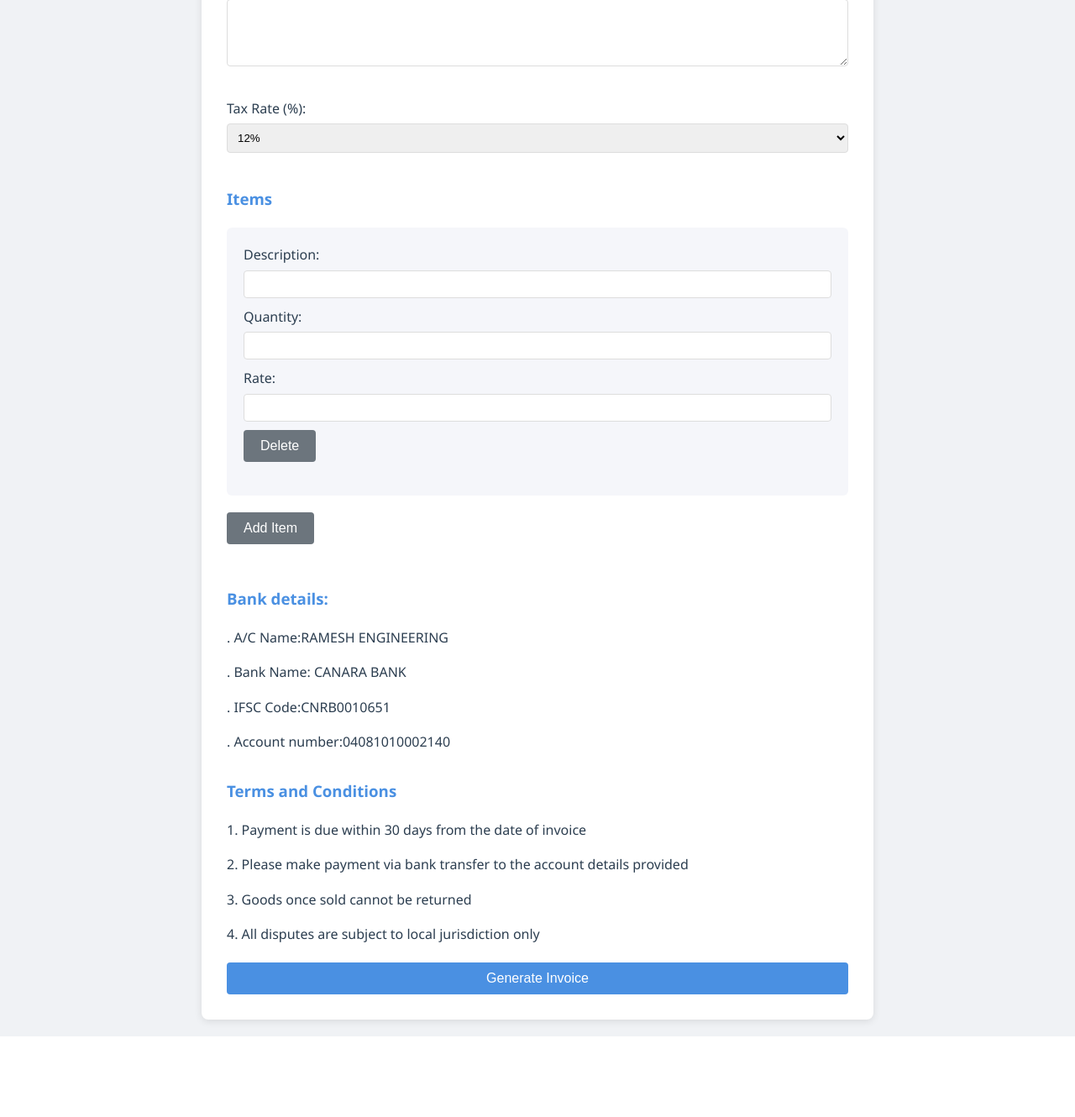
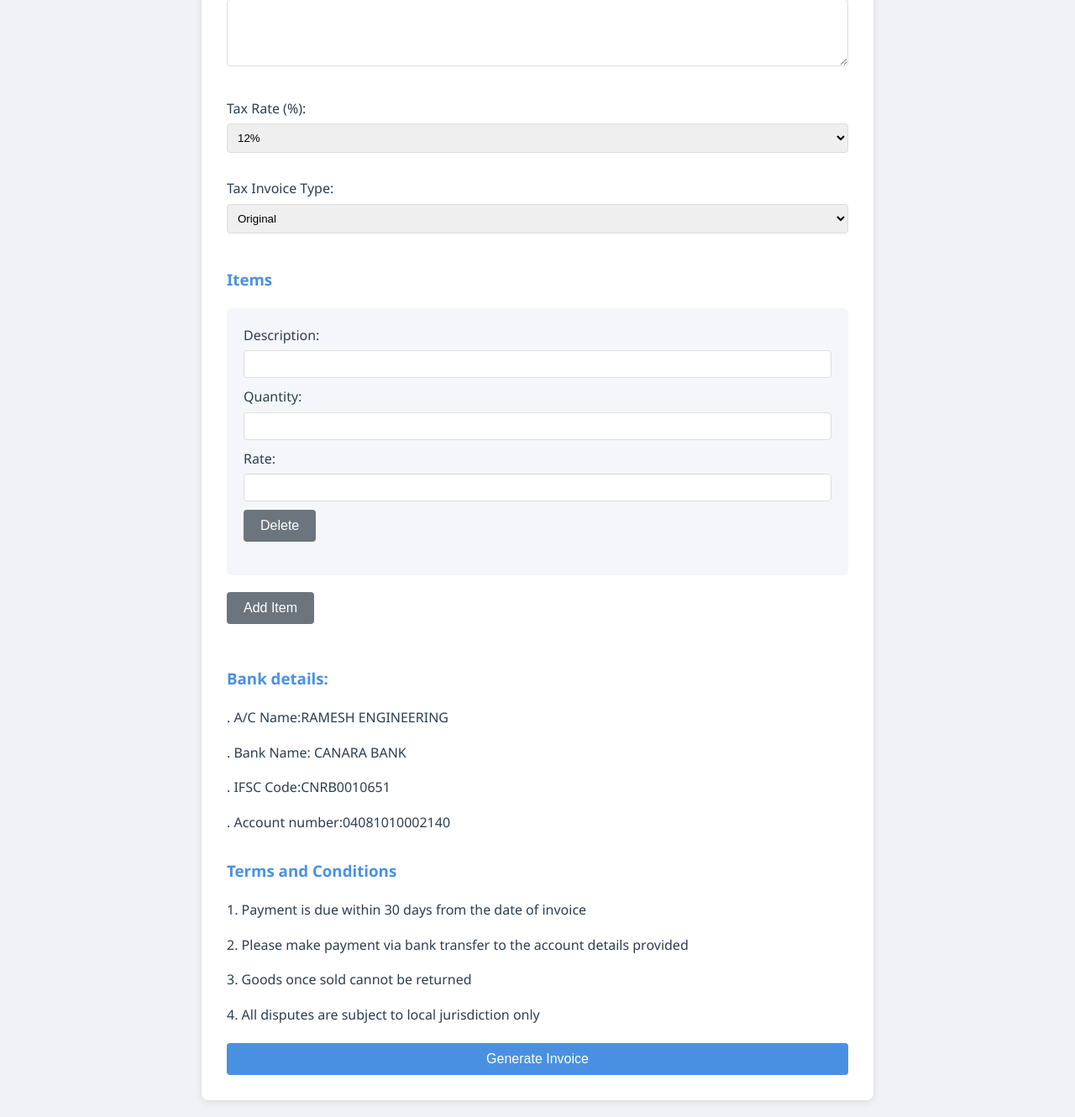
Before and after one commit to arvind1705/eng_inv-main, a Flask app: page / in a window 1280 px wide. Shown: the part 619-1949 px from the top of the page at 84% size. Before the commit the page ends 1853 px from the top, so only its background shows below. Run offline with Flask 3, Linux system fonts and the light colour scheme.

Commit message:
Add tax invoice type selection and update PDF header to reflect it

```diff
--- a/app.py
+++ b/app.py
@@ -15,6 +15,10 @@ RS = "\u20B9"
 class InvoicePDF(FPDF):
     """This class generates a PDF invoice using the FPDF library."""
 
+    def __init__(self, data):
+        super().__init__()
+        self.data = data
+
     def header(self):
         self.image("logo.jpeg", 10, 2, 50)
         self.set_xy(70, 15)
@@ -27,10 +31,13 @@ class InvoicePDF(FPDF):
             "GSTIN: 29ACXPV3219P1ZD",
             "Mobile: +91-9448073832, +91-9449444452",
         ]
-        self.set_font("Arial", "B", 10)
         y = 20
         for line in address_lines:
             self.set_xy(70, y)
+            if "GSTIN" in line:
+                self.set_font("Arial", "B", 10)
+            else:
+                self.set_font("Arial", "", 10)
             self.cell(0, 5, line, ln=True)
             y += 5
         self.ln(20)
@@ -38,7 +45,7 @@ class InvoicePDF(FPDF):
         # Add "TAX INVOICE - ORIGINAL" to the top left of the page
         self.set_xy(5, 5)
         self.set_font("Arial", "", 10)
-        self.cell(0, 5, "TAX INVOICE - ORIGINAL", ln=True)
+        self.cell(0, 5, f"TAX INVOICE - {self.data['tax_invoice_type']}", ln=True)
 
     def footer(self):
         terms = """
@@ -295,6 +302,7 @@ def generate():
             "eway_bill_no": request.form["eway_bill_no"],
             "your_dc_no": request.form["your_dc_no"],
             "tax_rate": request.form["tax_rate"],
+            "tax_invoice_type": request.form["tax_invoice_type"],
             "items": [],
         }
         invoice_no = request.form["invoice_no"]
@@ -311,9 +319,9 @@ def generate():
                 }
             )
 
-        pdf = InvoicePDF()
-        pdf.create_invoice(data)
-        pdf.output(pdf_path)
+            pdf = InvoicePDF(data=data)
+            pdf.create_invoice(data)
+            pdf.output(pdf_path)
 
         return_data = send_file(pdf_path, as_attachment=True, download_name=filename)
         return return_data
--- a/templates/form.html
+++ b/templates/form.html
@@ -143,6 +143,13 @@
             <option value="18">18%</option>
             </select>
         </div>
+        <div class="form-group">
+            <label>Tax Invoice Type:</label>
+            <select name="tax_invoice_type" required style="width: 100%; padding: 8px; border: 1px solid #ddd; border-radius: 4px; margin-bottom: 10px; box-sizing: border-box;">
+            <option value="Driginal">Original</option>
+            <option value="Ouplicate">Duplicate</option>
+            </select>
+        </div>
 
         <h3>Items</h3>
         <div id="items">
```
